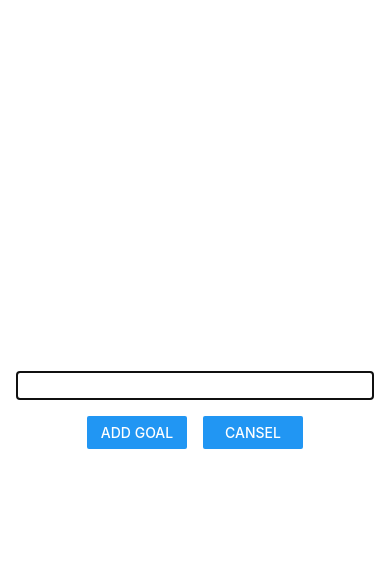
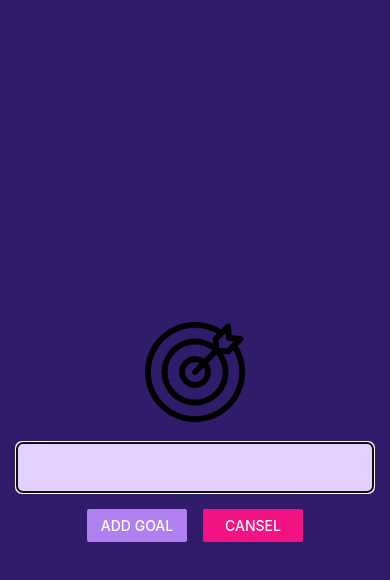
Before and after one commit to MartaPanasyuk/RNCourse, a React Native app: screen / in a window 390 px wide. Both pictures are taken after a click on the button "ADD NEW GOAL". Shown: the top 580 px of the page. Built offline with nearby package versions, Linux system fonts and the light colour scheme.

Commit message:
finished styling

```diff
--- a/App.js
+++ b/App.js
@@ -1,5 +1,6 @@
 import { useState } from "react";
 import { StyleSheet, View, FlatList, Button } from "react-native";
+import { StatusBar } from "expo-status-bar";
 
 import GoalInput from "./components/GoalInput";
 import GoalItem from "./components/GoalItem";
@@ -31,8 +32,10 @@
   }
 
   return (
+    <>
+      <StatusBar style="light" />
       <View style={styles.appContainer}>
-      <Button title="Add new Goal" color="#5e0acc" onPress={startGoalAdd} />
+        <Button title="Add new Goal" color="#a065ec" onPress={startGoalAdd} />
         <GoalInput
           visible={modalActive}
           onAddGoal={addGoalHandler}
@@ -54,6 +57,7 @@
           />
         </View>
       </View>
+    </>
   );
 }
 
--- a/app.json
+++ b/app.json
@@ -5,6 +5,7 @@
     "version": "1.0.0",
     "orientation": "portrait",
     "icon": "./assets/icon.png",
+    "backgroundColor": "#1e085a",
     "userInterfaceStyle": "light",
     "splash": {
       "image": "./assets/splash.png",
@@ -14,9 +15,7 @@
     "updates": {
       "fallbackToCacheTimeout": 0
     },
-    "assetBundlePatterns": [
-      "**/*"
-    ],
+    "assetBundlePatterns": ["**/*"],
     "ios": {
       "supportsTablet": true
     },
--- a/components/GoalInput.js
+++ b/components/GoalInput.js
@@ -1,5 +1,12 @@
 import { useState } from "react";
-import { View, TextInput, Button, StyleSheet, Modal } from "react-native";
+import {
+  View,
+  TextInput,
+  Button,
+  StyleSheet,
+  Modal,
+  Image,
+} from "react-native";
 
 export default function GoalInput(props) {
   const [enteredGoalText, setEnteredCoalText] = useState(" ");
@@ -16,6 +23,10 @@
   return (
     <Modal visible={props.visible} animationType="slide">
       <View style={styles.inputContainer}>
+        <Image
+          style={styles.image}
+          source={require("../assets/images/goal.png")}
+        />
         <TextInput
           placeholder="Your course goal!"
           style={styles.textInput}
@@ -24,10 +35,10 @@
         />
         <View style={styles.btnContainer}>
           <View style={styles.button}>
-            <Button title="Add Goal" onPress={addGoalHandler} />
+            <Button title="Add Goal" onPress={addGoalHandler} color="#b180f0" />
           </View>
           <View style={styles.button}>
-            <Button title="Cansel" onPress={props.onCancel} />
+            <Button title="Cansel" onPress={props.onCancel} color="#f31282" />
           </View>
         </View>
       </View>
@@ -41,15 +52,21 @@
     alignItems: "center",
     justifyContent: "center",
     padding: 16,
-    marginBottom: 24,
-    borderBottomWidth: 1,
-    borderBottomColor: "red",
+    backgroundColor: "#311b6b",
+  },
+  image: {
+    width: 100,
+    height: 100,
+    margin: 20,
   },
   textInput: {
     width: "100%",
-    borderColor: "red",
+    backgroundColor: "#e4d0ff",
+    borderColor: "#e4d0ff",
+    borderRadius: 6,
+    color: "#120438",
     borderWidth: 1,
-    padding: 5,
+    padding: 16,
   },
   btnContainer: {
     marginTop: 16,
```
Also changed, not shown: assets/images/goal.png (added). Lines whose indentation alone changed are shown as unchanged.
